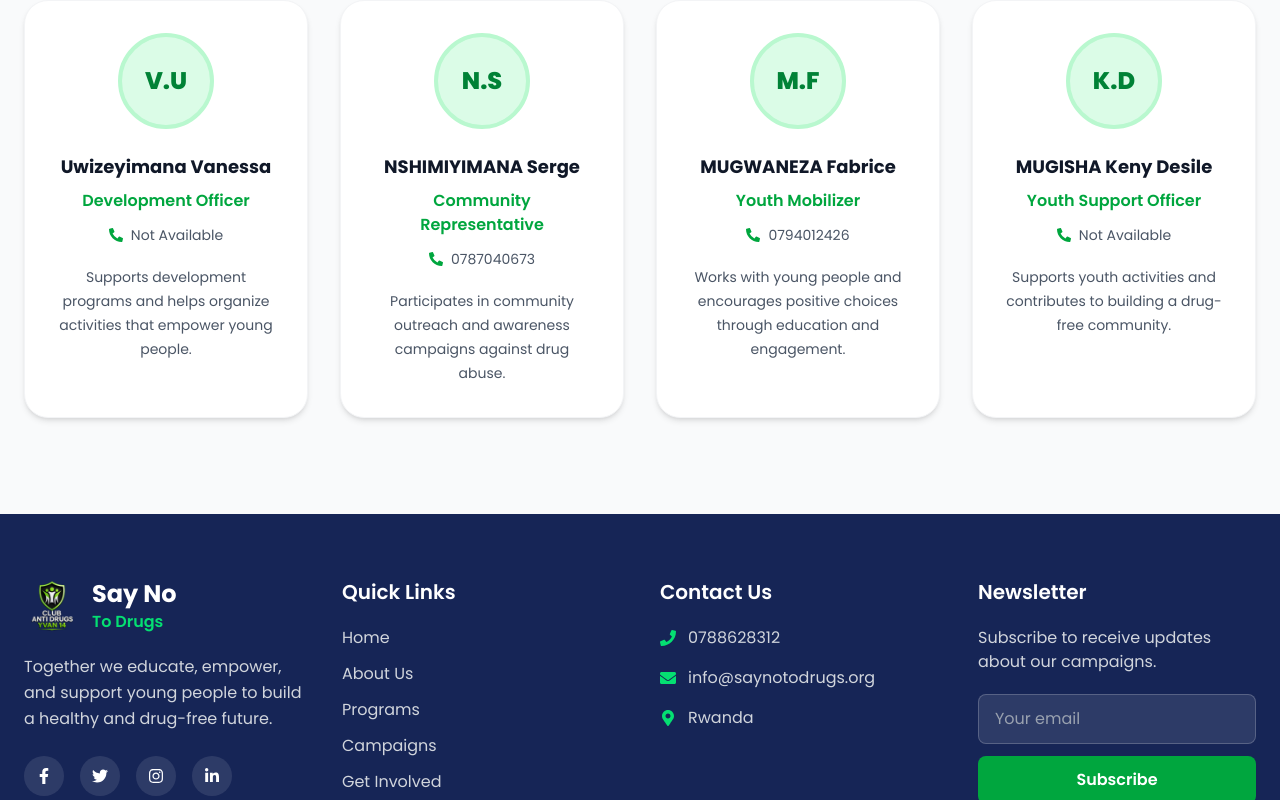
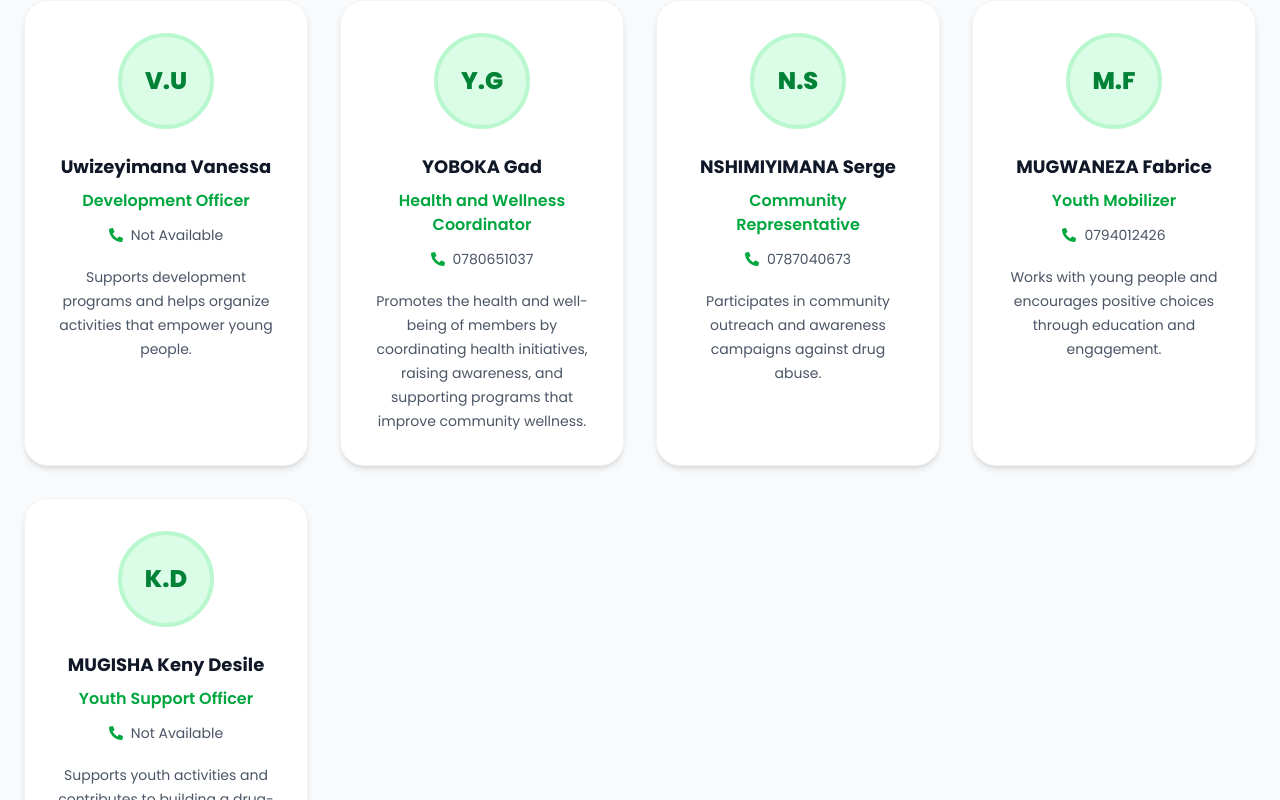
Before and after one commit to IsingizweBonheur/say-no, a React (Vite) app in the folder frontend/: page /about in a window 1280 px wide. Shown: the part 4358-5158 px from the top of the page. Built offline with nearby package versions, Linux system fonts and the light colour scheme.

Commit message:
Add YOBOKA Gad as Health and Wellness Coordinator

```diff
--- a/frontend/src/pages/leader.jsx
+++ b/frontend/src/pages/leader.jsx
@@ -56,7 +56,14 @@ export default function Leader() {
       description:
       "Supports development programs and helps organize activities that empower young people."
     },
-
+   {
+  name: "YOBOKA Gad",
+  short: "Y.G",
+  role: "Health and Wellness Coordinator",
+  phone: "0780651037",
+  description:
+    "Promotes the health and well-being of members by coordinating health initiatives, raising awareness, and supporting programs that improve community wellness."
+},
 
     {
       name:"NSHIMIYIMANA Serge",
```
